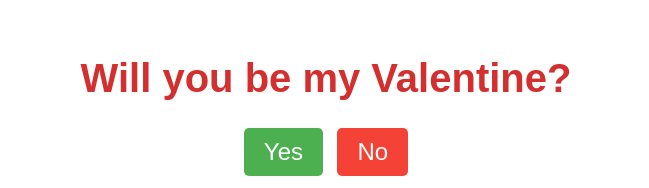
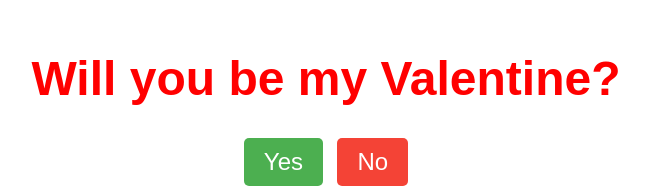
Before and after one commit to aotlacan/valentines-day, a plain HTML site: page index.html in a window 1280 px wide. Shown: the part 173-361 px from the top of the page, without its empty margins (314-963 px from the left). Drawn offline with Linux system fonts and the light colour scheme.

Commit message:
hopefully this fixed it

```diff
--- a/styles.css
+++ b/styles.css
@@ -75,3 +75,17 @@ body {
         -2px  2px 0 white,
          2px  2px 0 white;
 }
+
+h1 {
+    color: red; /* Adjust the fill color as needed */
+    font-size: 3rem; /* Adjust size as needed */
+    font-weight: bold;
+    text-align: center;
+
+    /* White outline effect */
+    text-shadow:
+        -2px -2px 0 white,
+         2px -2px 0 white,
+        -2px  2px 0 white,
+         2px  2px 0 white;
+}
```
Also changed, not shown: 1 other file.
